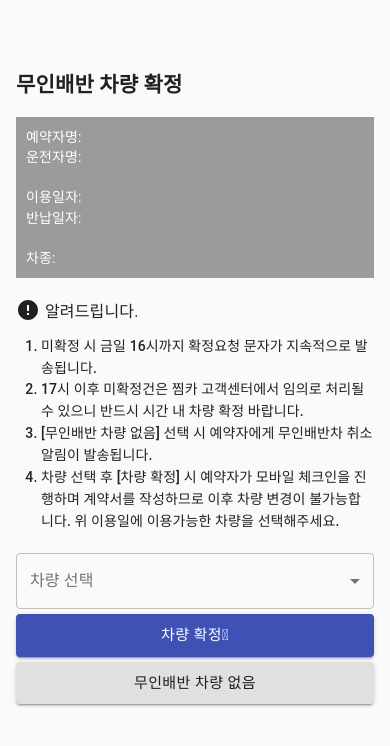
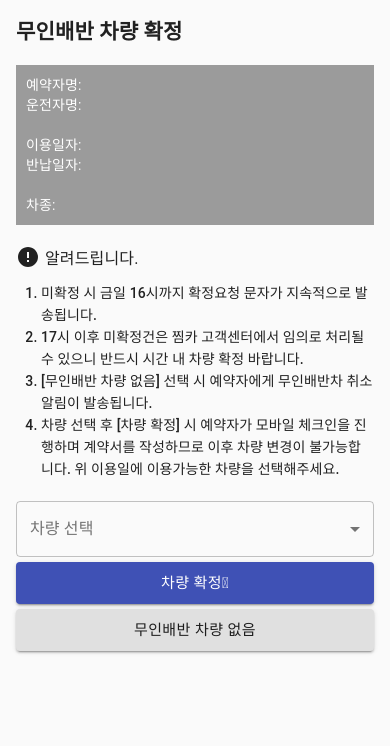
Before and after one commit to haymee77/self-rent-mobile-decide, a React (Create React App) app: page /decide/1 in a window 390 px wide. Shown: the top 746 px of the page. Built offline with nearby package versions, Linux system fonts and the light colour scheme.

Commit message:
차량확정 모바일 페이지 퍼블

```diff
--- a/src/DecideVehicle.js
+++ b/src/DecideVehicle.js
@@ -33,6 +33,9 @@ const useStyles = makeStyles((theme) => ({
   button: {
     marginTop: '5px',
   },
+  wrapBox: {
+    marginTop: '10px',
+  },
 }));
 
 export default ({ match }) => {
@@ -50,10 +53,15 @@ export default ({ match }) => {
     <React.Fragment>
       <CssBaseline />
       <Container maxWidth='sm'>
-        <Box m={'70px auto 10px'}>
+        <Box className={classes.wrapBox}>
           <h2>무인배반 차량 확정</h2>
         </Box>
-        <Box padding={'10px'} bgcolor='text.disabled' color='background.paper'>
+        <Box
+          className={classes.wrapBox}
+          padding={'10px'}
+          bgcolor='text.disabled'
+          color='background.paper'
+        >
           예약자명: {bookerName} <br />
           운전자명: {driverName} <br />
           <br />
@@ -62,7 +70,7 @@ export default ({ match }) => {
           <br />
           차종: {vehicleModelName}
         </Box>
-        <Box margin={'10px 0'} fontSize={12} lineHeight={1.8}>
+        <Box className={classes.wrapBox} fontSize={12} lineHeight={1.8}>
           <Typography variant='subtitle1' className={classes.wrapIcon}>
             <ErrorIcon className={classes.wrapIconIcon} /> 알려드립니다.
           </Typography>
@@ -89,7 +97,7 @@ export default ({ match }) => {
             </li>
           </Typography>
         </Box>
-        <Box marginTop={'10px'}>
+        <Box className={classes.wrapBox}>
           <FormControl
             variant='outlined'
             className={classes.formControl}
```
